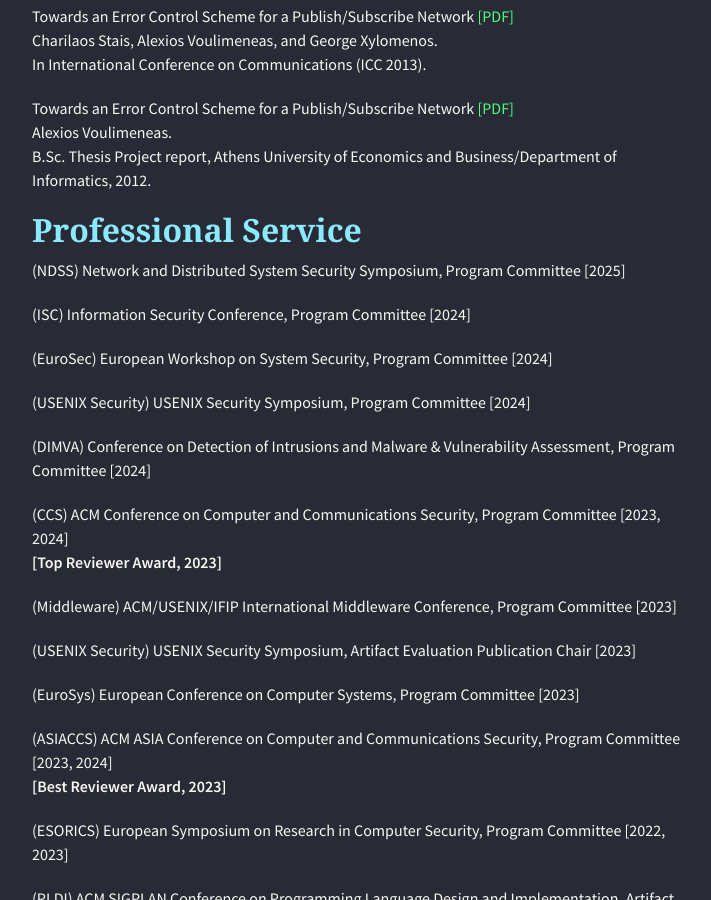
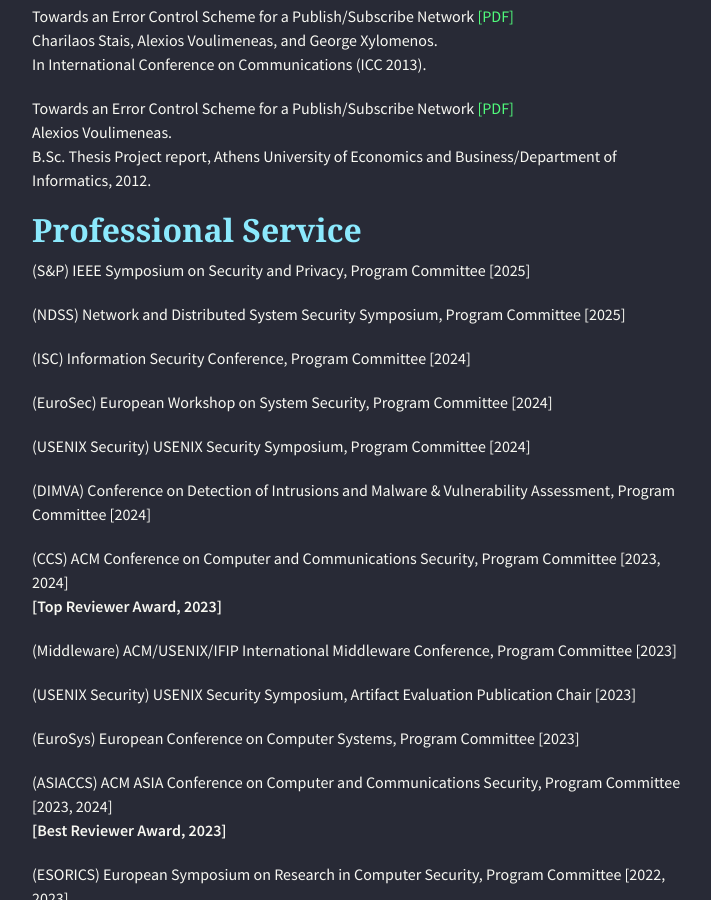
Before and after one commit to alexios-voulimeneas/alexios-voulimeneas.github.io, a Jekyll site: the page built from index.md, in a window 1280 px wide and 900 px high, scrolled down 2255 px. Shown: the whole window, without its empty margins (283-994 px from the left). Built offline with Jekyll 4.4.1, drawn with Linux system fonts in a browser that asks for light colours; nearby versions of some CDN libraries; the repository's description, which GitHub fills in, is left out.

Commit message:
Update index.md

```diff
--- a/index.md
+++ b/index.md
@@ -85,6 +85,8 @@
 
 ## [](#header-2) Professional Service
 
+(S&P) IEEE Symposium on Security and Privacy, Program Committee [2025]
+
 (NDSS) Network and Distributed System Security Symposium, Program Committee [2025]
 
 (ISC) Information Security Conference, Program Committee [2024]
```
